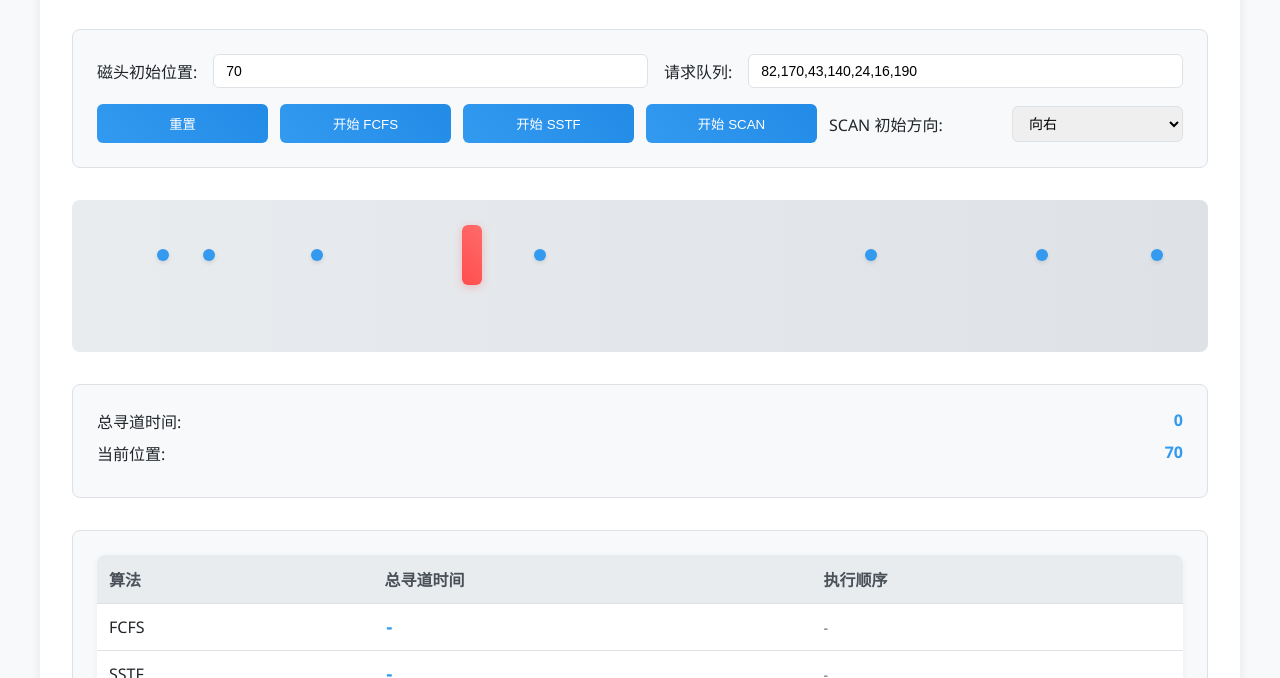
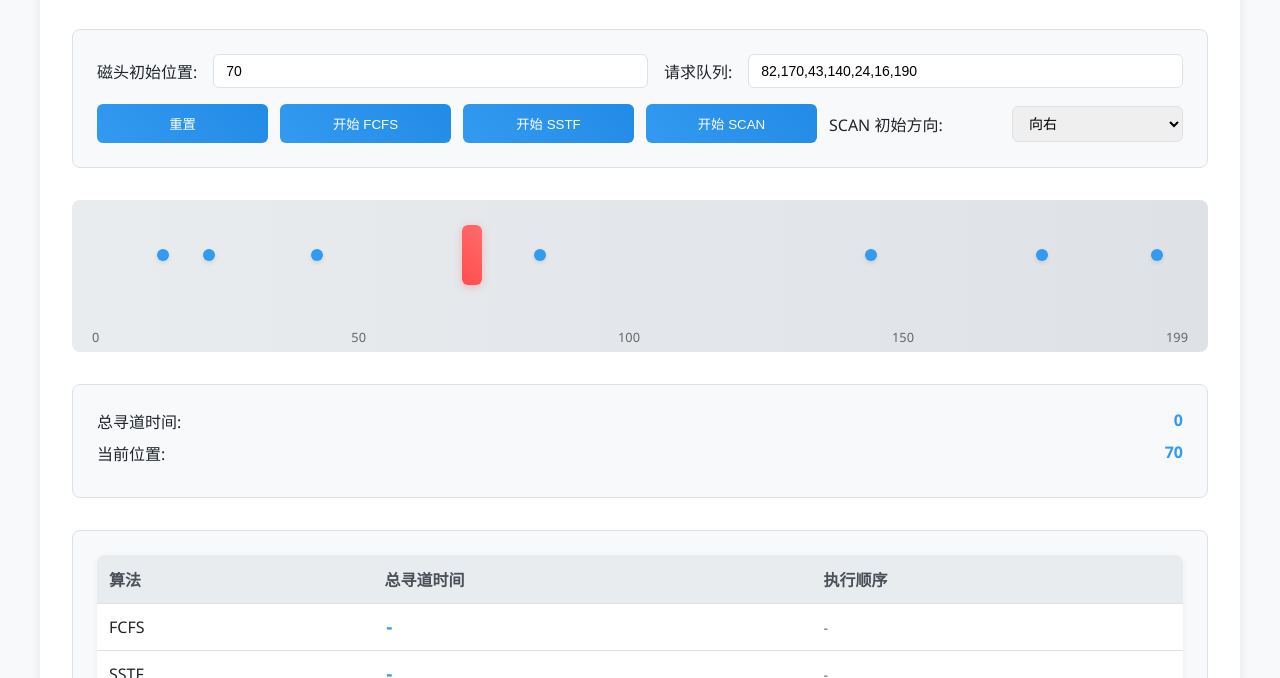
Before and after one commit to xixu-me/OS-Algorithm-Visualization, a plain HTML site: page index.html in a window 1280 px wide. Shown: the part 122-800 px from the top of the page. Drawn offline with Linux system fonts and the light colour scheme.

Commit message:
Update index.html

```diff
--- a/index.html
+++ b/index.html
@@ -59,6 +59,13 @@
 
             <div class="disk-track" id="diskTrack">
                 <div class="head" id="head"></div>
+                <div class="track-scale">
+                    <span>0</span>
+                    <span>50</span>
+                    <span>100</span>
+                    <span>150</span>
+                    <span>199</span>
+                </div>
             </div>
 
             <div id="stats">
```
